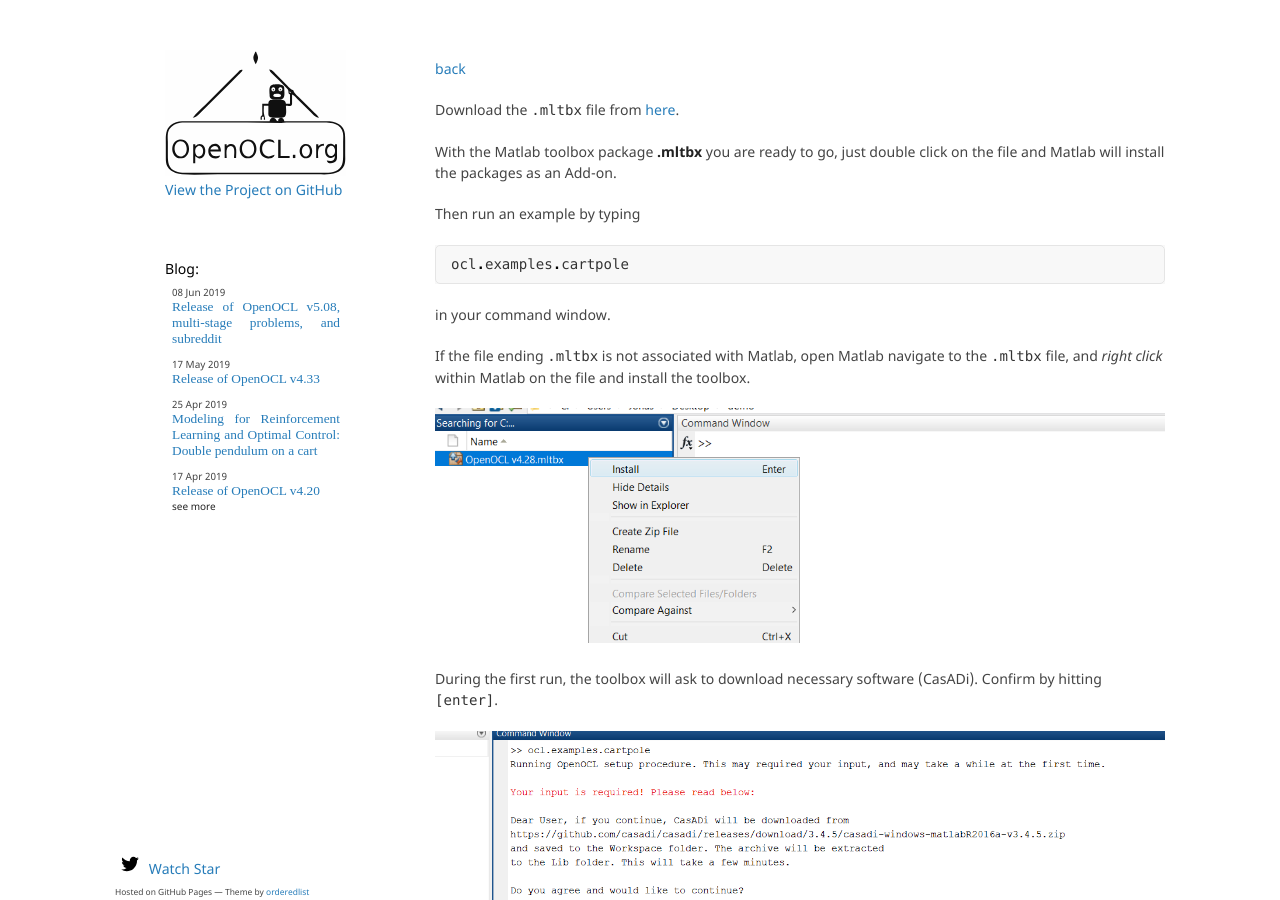
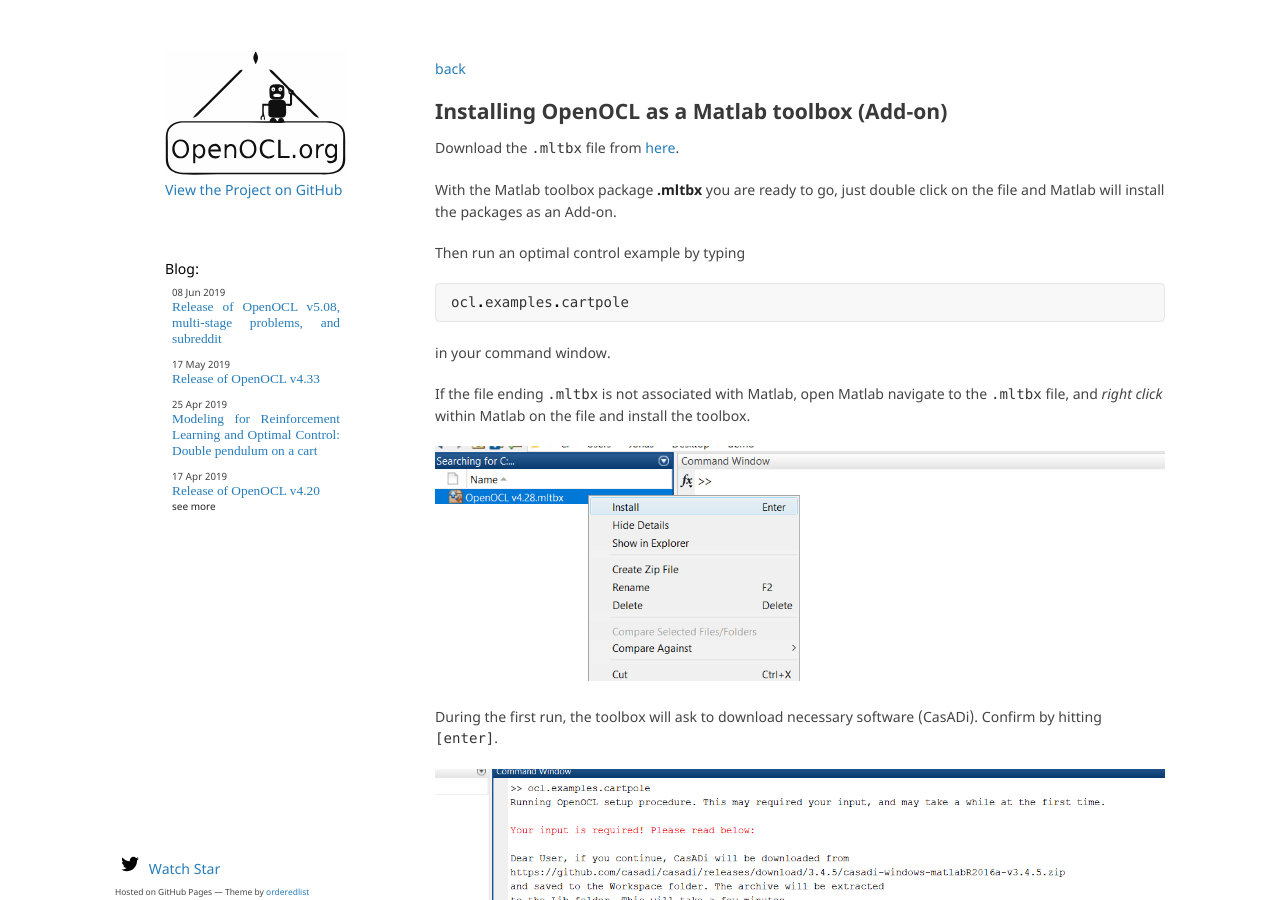
Before and after one commit to OpenOCL/openocl.github.io, a Jekyll site: the page built from matlab-toolbox-installation.md, in a window 1280 px wide and 900 px high. Built offline with Jekyll 4.4.1, drawn with Linux system fonts in a browser that asks for light colours; some web fonts are replaced; our own code applies the rules of GitHub Pages for plain Markdown files.

Commit message:
Update matlab-toolbox-installation.md

````diff
--- a/matlab-toolbox-installation.md
+++ b/matlab-toolbox-installation.md
@@ -4,11 +4,13 @@
 title: Installation of the matlab toolbox
 ---
 
+# Installing OpenOCL as a Matlab toolbox (Add-on)
+
 Download the `.mltbx` file from [here](/get-started/).
 
 With the Matlab toolbox package **.mltbx** you are ready to go, just double click on the file and Matlab will install the packages as an Add-on.
 
-Then run an example by typing
+Then run an optimal control example by typing
 
 ```m
 ocl.examples.cartpole
````
